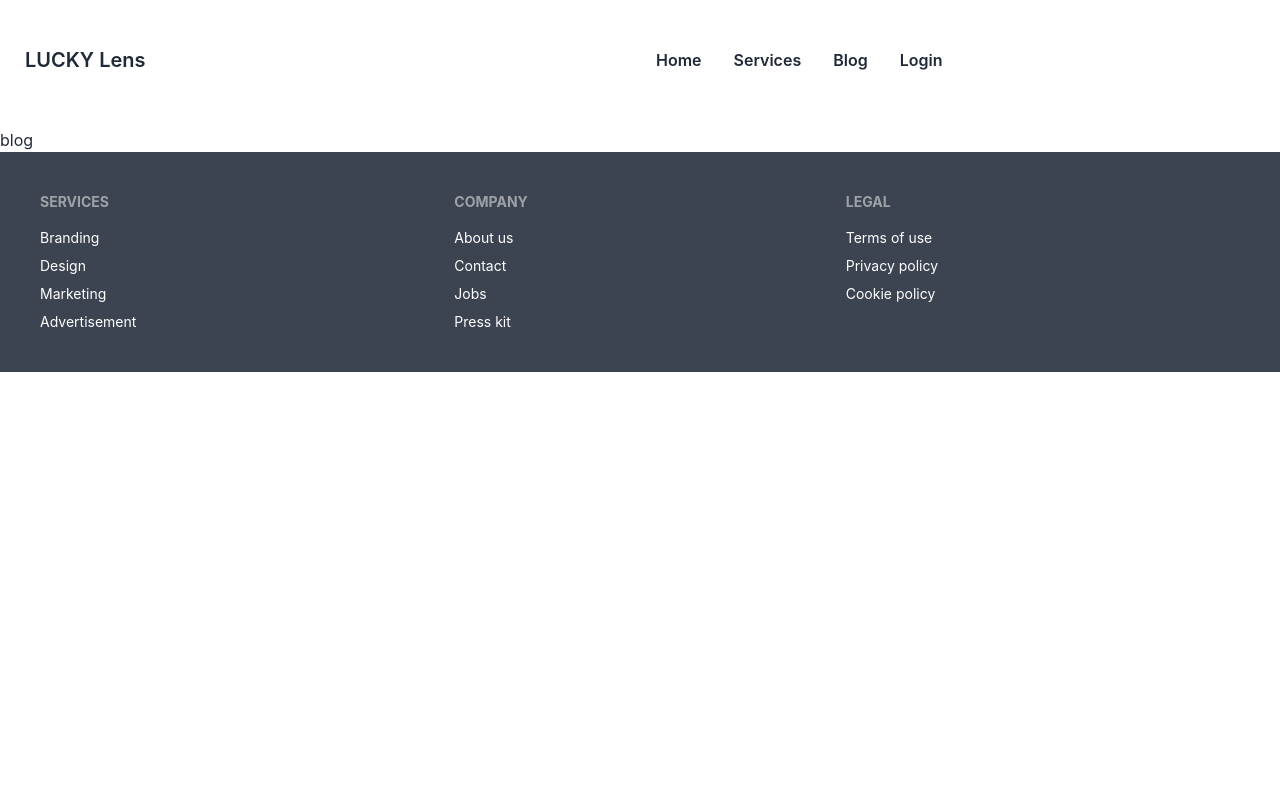
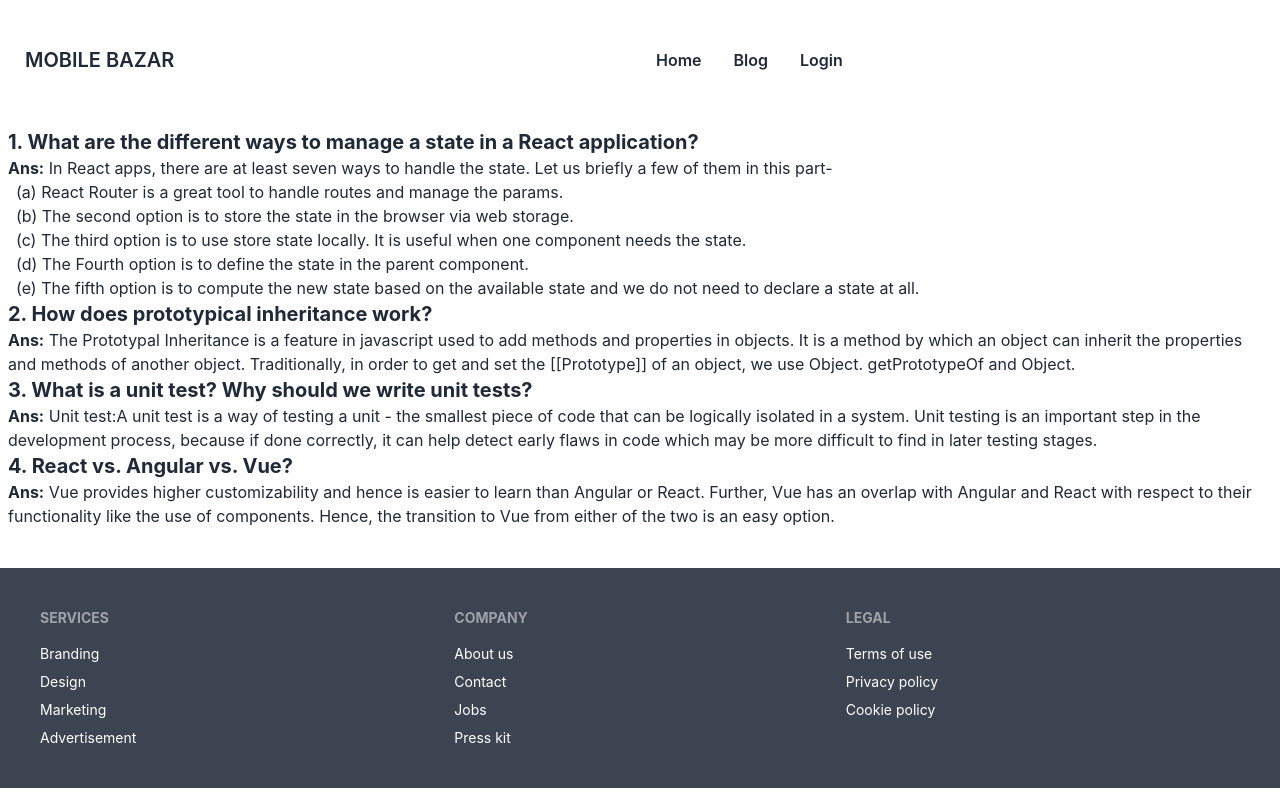
Before and after one commit to fahim-abser/Mobile_Bazar_Client, a React (Create React App) app: page /blog in a window 1280 px wide. Built offline with nearby package versions, Linux system fonts and the light colour scheme; no server answers.

Commit message:
banner added

```diff
--- a/src/Components/Blog/Blog.js
+++ b/src/Components/Blog/Blog.js
@@ -2,8 +2,27 @@ import React from 'react';
 
 const Blog = () => {
     return (
-        <div>
-            <h2>blog</h2>
+        <div className='px-2'>
+            <h2 className='text-xl font-bold'>1.  What are the different ways to manage a state in a React application?</h2>
+            <p><span className='font-bold'>Ans:</span> In React apps, there are at least seven ways to handle the state. Let us briefly  a few of them in this part-</p>
+            <p className='px-2'>(a) React Router is a great tool to handle routes and manage the params.</p>
+            <p className='px-2'>(b) The second option is to store the state in the browser via web storage.</p>
+            <p className='px-2'>(c) The third option is to use store state locally. It is useful when one component needs the state.</p>
+            <p className='px-2'>(d) The Fourth option is to define the state in the parent component.</p>
+            <p className='px-2'>(e) The fifth option is to compute the new state based on the available state and we do not need to declare a state at all.</p>
+
+
+            <h2 className='text-xl font-bold'>2. How does prototypical inheritance work?</h2>
+            <p><span className='font-bold'>Ans:</span> The Prototypal Inheritance is a feature in javascript used to add methods and properties in objects. It is a method by which an object can inherit the properties and methods of another object. Traditionally, in order to get and set the [[Prototype]] of an object, we use Object. getPrototypeOf and Object.</p>
+
+
+           <h2 className='text-xl font-bold'> 3. What is a unit test? Why should we write unit tests?</h2>
+            <p><span className='font-bold'>Ans:</span> Unit test:A unit test is a way of testing a unit - the smallest piece of code that can be logically isolated in a system.
+            Unit testing is an important step in the development process, because if done correctly, it can help detect early flaws in code which may be more difficult to find in later testing stages.</p>
+
+
+            <h2 className='text-xl font-bold'>4. React vs. Angular vs. Vue?</h2>
+            <p className='pb-10'><span className='font-bold'>Ans:</span> Vue provides higher customizability and hence is easier to learn than Angular or React. Further, Vue has an overlap with Angular and React with respect to their functionality like the use of components. Hence, the transition to Vue from either of the two is an easy option.</p>
         </div>
     );
 };
--- /dev/null
+++ b/src/Components/Home/Banner.js
@@ -0,0 +1,40 @@
+import React from 'react';
+
+const Banner = () => {
+    return (
+        <div>
+            <div className="carousel w-full h-96">
+                <div id="slide1" className="carousel-item relative w-full">
+                    <img src="https://i.ibb.co/0Kd44px/Custom-i-Phone-14-Pro-caviar-gold-drd-NBC.jpg" alt='' className="w-full" />
+                    <div className="absolute flex justify-between transform -translate-y-1/2 left-5 right-5 top-1/2">
+                        <a href="#slide4" className="btn btn-circle">❮</a>
+                        <a href="#slide2" className="btn btn-circle">❯</a>
+                    </div>
+                </div>
+                <div id="slide2" className="carousel-item relative w-full">
+                    <img src="https://i.ibb.co/QrtB90p/apple-iphone-14-8069.webp" alt='' className="w-full" />
+                    <div className="absolute flex justify-between transform -translate-y-1/2 left-5 right-5 top-1/2">
+                        <a href="#slide1" className="btn btn-circle">❮</a>
+                        <a href="#slide3" className="btn btn-circle">❯</a>
+                    </div>
+                </div>
+                <div id="slide3" className="carousel-item relative w-full">
+                    <img src="https://i.ibb.co/L8k9y8C/iphone-14-design.webp" alt='' className="w-full" />
+                    <div className="absolute flex justify-between transform -translate-y-1/2 left-5 right-5 top-1/2">
+                        <a href="#slide2" className="btn btn-circle">❮</a>
+                        <a href="#slide4" className="btn btn-circle">❯</a>
+                    </div>
+                </div>
+                <div id="slide4" className="carousel-item relative w-full">
+                    <img src="https://i.ibb.co/k99zgSm/Apple-i-Phone-14-color-colours-drd-NBC.jpg" alt='' className="w-full" />
+                    <div className="absolute flex justify-between transform -translate-y-1/2 left-5 right-5 top-1/2">
+                        <a href="#slide3" className="btn btn-circle">❮</a>
+                        <a href="#slide1" className="btn btn-circle">❯</a>
+                    </div>
+                </div>
+            </div>
+        </div>
+    );
+};
+
+export default Banner;
--- /dev/null
+++ b/src/Components/Home/CatagoryName.js
@@ -0,0 +1,11 @@
+import React from 'react';
+
+const CatagoryName = () => {
+    return (
+        <div>
+            <p>Catagory Name</p>
+        </div>
+    );
+};
+
+export default CatagoryName;
--- /dev/null
+++ b/src/Components/Home/ExtraSection.js
@@ -0,0 +1,10 @@
+import React from 'react';
+
+const ExtraSection = () => {
+    return (
+
+        <div></div>
+    );
+};
+
+export default ExtraSection;
--- a/src/Components/Home/Home.js
+++ b/src/Components/Home/Home.js
@@ -1,9 +1,15 @@
 import React from 'react';
+import Banner from './Banner';
+import CatagoryName from './CatagoryName';
+import ExtraSection from './ExtraSection';
 
 const Home = () => {
     return (
         <div>
-            <h3>This is Home</h3>
+
+            <Banner></Banner>
+            <CatagoryName></CatagoryName>
+            <ExtraSection></ExtraSection>
         </div>
     );
 };
--- a/src/Components/Shared/Navbar/Navbar.js
+++ b/src/Components/Shared/Navbar/Navbar.js
@@ -13,7 +13,6 @@ const Navbar = () => {
 
     const menuItems = <> <li className='font-semibold'>
         <Link to='/'>Home</Link>
-        <Link to='/allservices'>Services</Link>
         <Link to='/blog'>Blog</Link>
     </li>
         {
@@ -36,7 +35,7 @@ const Navbar = () => {
                 <div className="dropdown">
                     <Link to='/' className="btn btn-ghost normal-case text-xl">
                         <img  alt="" />
-                        <h3>LUCKY Lens</h3>
+                        <h3>MOBILE BAZAR</h3>
                     </Link>
                     <ul tabIndex={0} className="menu menu-compact dropdown-content mt-3 p-2 shadow bg-base-100 rounded-box w-52">
                         {menuItems}
```
Also changed, not shown: 1 other file (tests, documents, lock files or other folders).
